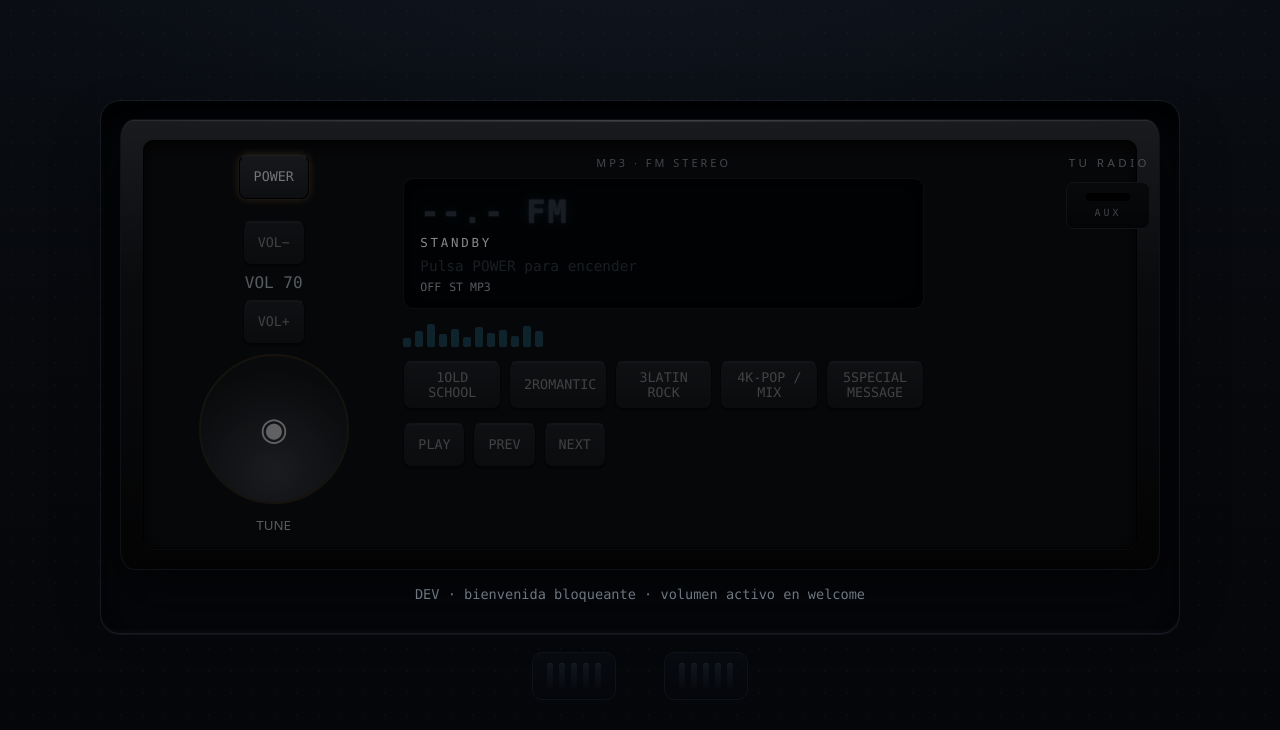
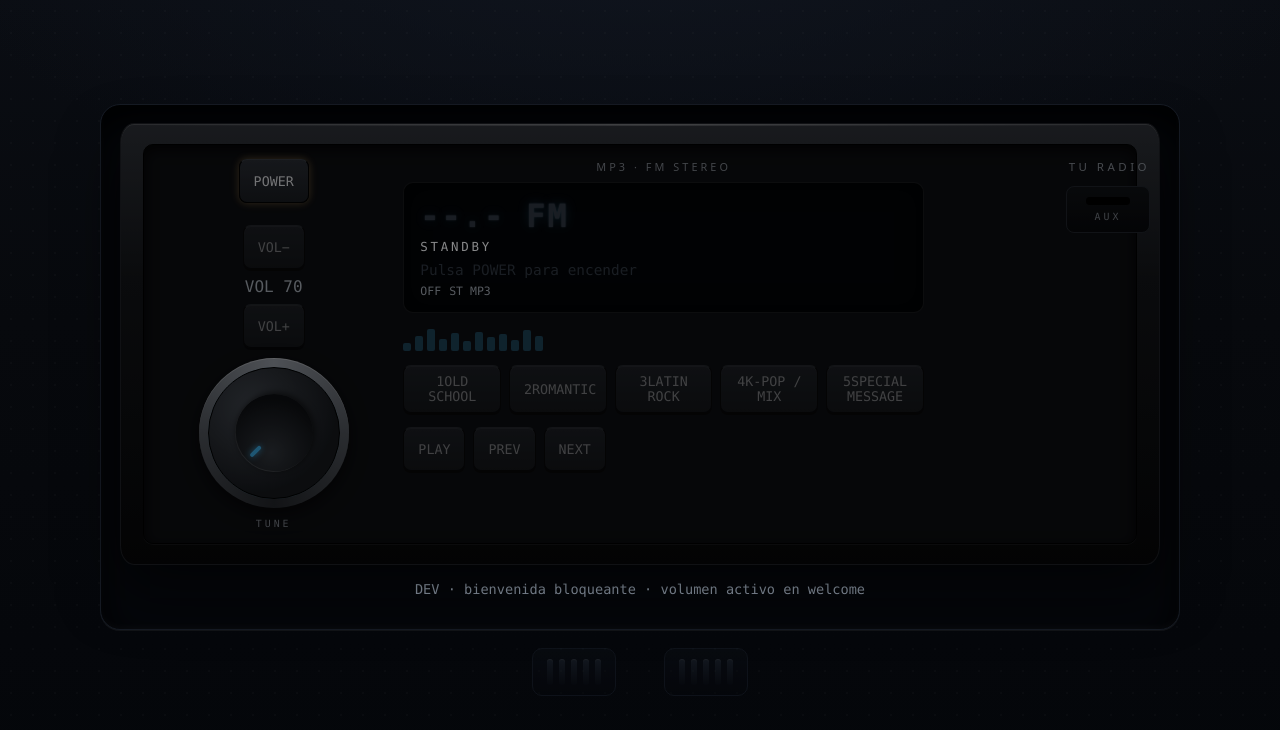
Before and after one commit to LucasCarvajalC/tu_radio, a React (Vite) app: page / in a window 1280 px wide. Shown: the top 730 px of the page. Built offline with nearby package versions, Linux system fonts and the light colour scheme.

Commit message:
style(visual): perilla protagonista

```diff
--- a/src/components/radio/FrequencyDial.jsx
+++ b/src/components/radio/FrequencyDial.jsx
@@ -1,7 +1,7 @@
-export default function FrequencyDial({ disabled, stations, selectedId, onSelect }) {
+export default function FrequencyDial({ disabled, stations, selectedId, onSelect, locked = false }) {
   const ids = stations.map((s) => s.id);
   const idx = Math.max(0, ids.indexOf(selectedId));
-  const rotation = ids.length > 1 ? (idx / (ids.length - 1)) * 270 - 135 : 0;
+  const angle = ids.length > 1 ? (idx / (ids.length - 1)) * 270 - 135 : 0;
   const cycle = () => {
     if (disabled || !onSelect) return;
     const next = ids[(idx + 1 + ids.length) % ids.length];
@@ -19,19 +19,23 @@ export default function FrequencyDial({ disabled, stations, selectedId, onSelect
   };
   return (
     <div className="dial-wrap">
+      <div className={locked ? "knob knob--locked" : "knob"} style={{ "--knob-angle": `${angle}deg` }}>
+        <div className="knob__ring" aria-hidden="true" />
         <button
           type="button"
-        className="dial"
+          className="knob__body"
           disabled={disabled}
           title={disabled ? "Enciende y completa la bienvenida para sintonizar" : "Girar: siguiente emisora (flechas también)"}
           aria-label="Perilla selectora de emisora"
           onClick={cycle}
           onKeyDown={onKeyDown}
-        style={{ transform: `rotate(${rotation}deg)` }}
         >
-        <span style={{ display: "inline-block", transform: `rotate(${-rotation}deg)` }}>◉</span>
+          <span className="knob__cap" aria-hidden="true">
+            <span className="knob__pointer" aria-hidden="true" />
+          </span>
         </button>
-      <small style={{ color: "var(--text-secondary)" }}>TUNE</small>
+      </div>
+      <small className="dial-caption">TUNE</small>
     </div>
   );
 }
--- a/src/components/radio/RadioConsole.jsx
+++ b/src/components/radio/RadioConsole.jsx
@@ -119,6 +119,7 @@ export default function RadioConsole({ player }) {
           />
           <FrequencyDial
             disabled={!stationsEnabled}
+            locked={welcomeLock}
             stations={stations}
             selectedId={state.selectedStationId}
             onSelect={player.selectStation}
--- a/src/styles/controls.css
+++ b/src/styles/controls.css
@@ -163,6 +163,104 @@
   outline-offset: 3px;
 }
 
+/* Perilla protagonista (V4): aro metálico + anillo luminoso + tapa */
+.dial-wrap {
+  display: flex;
+  flex-direction: column;
+  align-items: center;
+  gap: 10px;
+}
+
+.dial-caption {
+  color: var(--text-secondary);
+  opacity: 0.7;
+  letter-spacing: 0.3em;
+  font-size: 0.62rem;
+  font-family: ui-monospace, Consolas, monospace;
+}
+
+.knob {
+  --knob-angle: 0deg;
+  width: 150px;
+  height: 150px;
+  border-radius: 50%;
+  position: relative;
+  padding: 9px;
+  background: conic-gradient(var(--metal-light), var(--metal-mid), var(--metal-dark), var(--metal-mid), var(--metal-light));
+  box-shadow: 0 6px 18px rgb(0 0 0 / 60%), inset 0 1px 0 rgb(255 255 255 / 25%);
+}
+
+.knob__ring {
+  position: absolute;
+  inset: 9px;
+  border-radius: 50%;
+  border: 3px solid var(--station-accent);
+  box-shadow: 0 0 8px var(--station-accent), 0 0 22px var(--station-glow);
+  pointer-events: none;
+  transition: border-color 0.3s ease, box-shadow 0.3s ease, opacity 0.3s ease;
+}
+
+.knob__body {
+  position: relative;
+  width: 100%;
+  height: 100%;
+  border-radius: 50%;
+  border: 1px solid #000;
+  background:
+    radial-gradient(circle at 32% 30%, #3a424e, #14181f 68%),
+    repeating-conic-gradient(rgb(255 255 255 / 5%) 0 3deg, transparent 3deg 10deg);
+  cursor: pointer;
+  padding: 0;
+}
+
+.knob__body:disabled {
+  cursor: not-allowed;
+}
+
+.knob__body:focus-visible {
+  outline: 3px solid var(--focus-ring);
+  outline-offset: 4px;
+}
+
+.knob__cap {
+  position: absolute;
+  inset: 26px;
+  border-radius: 50%;
+  background: radial-gradient(circle at 35% 30%, #2c333d, #0c0f14 72%);
+  box-shadow: inset 0 1px 0 rgb(255 255 255 / 12%), 0 2px 6px rgb(0 0 0 / 60%);
+  transform: rotate(var(--knob-angle));
+  transition: transform 180ms ease;
+  display: block;
+}
+
+.knob__cap::after {
+  content: "";
+  position: absolute;
+  top: 6px;
+  left: 50%;
+  width: 4px;
+  height: 14px;
+  margin-left: -2px;
+  border-radius: 2px;
+  background: var(--station-accent);
+  box-shadow: 0 0 6px var(--station-accent);
+}
+
+.knob__pointer {
+  display: none;
+}
+
+/* Standby: anillo casi apagado */
+.radio-console--off .knob__ring {
+  opacity: 0.15;
+  box-shadow: none;
+}
+
+/* Bienvenida: visible pero bloqueada */
+.knob--locked .knob__ring {
+  opacity: 0.4;
+}
+
 .lcd__freq {
   font-size: clamp(1.5rem, 5vw, 2rem);
 }
```
Also changed, not shown: 1 other file (tests, documents, lock files or other folders). Lines whose indentation alone changed are shown as unchanged.
